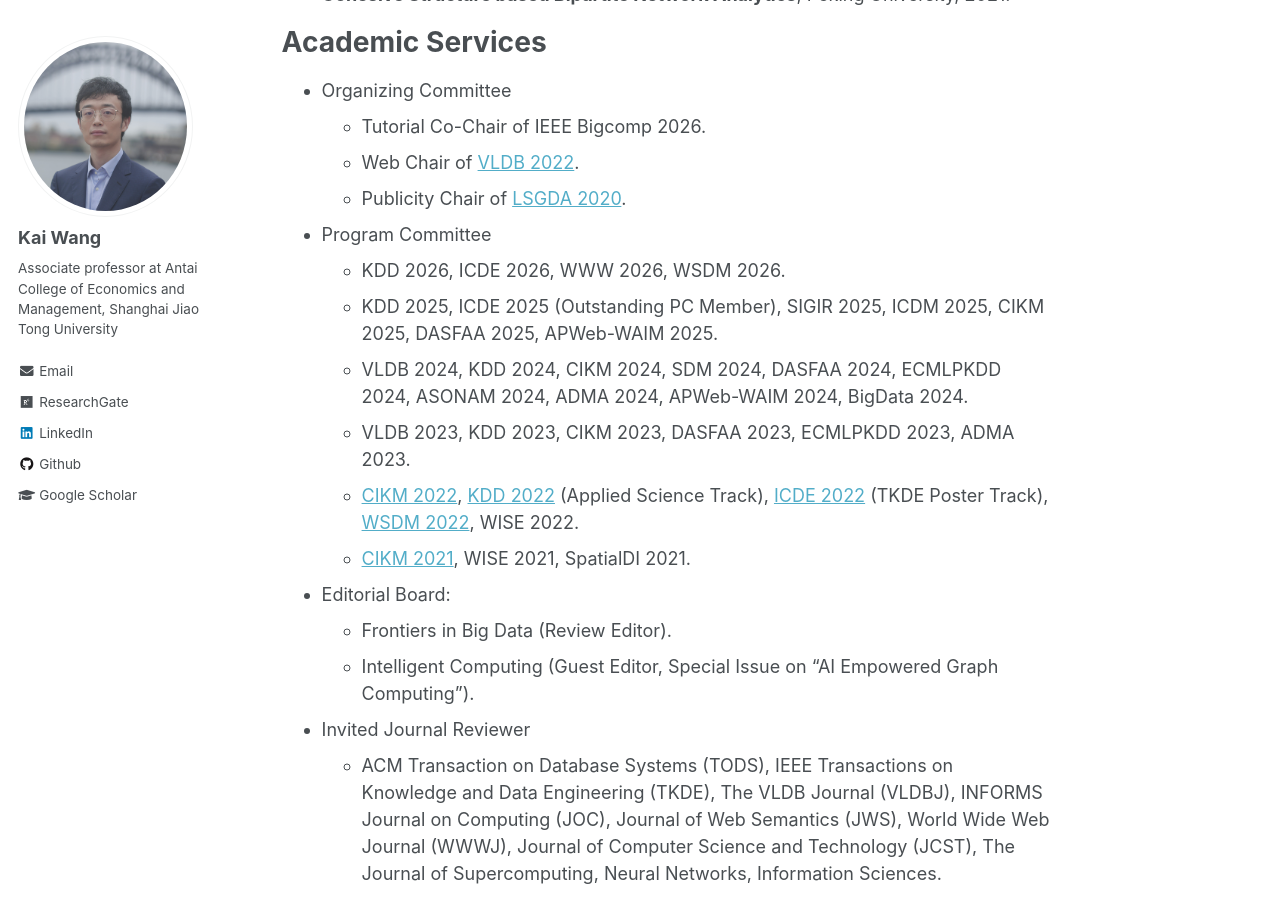
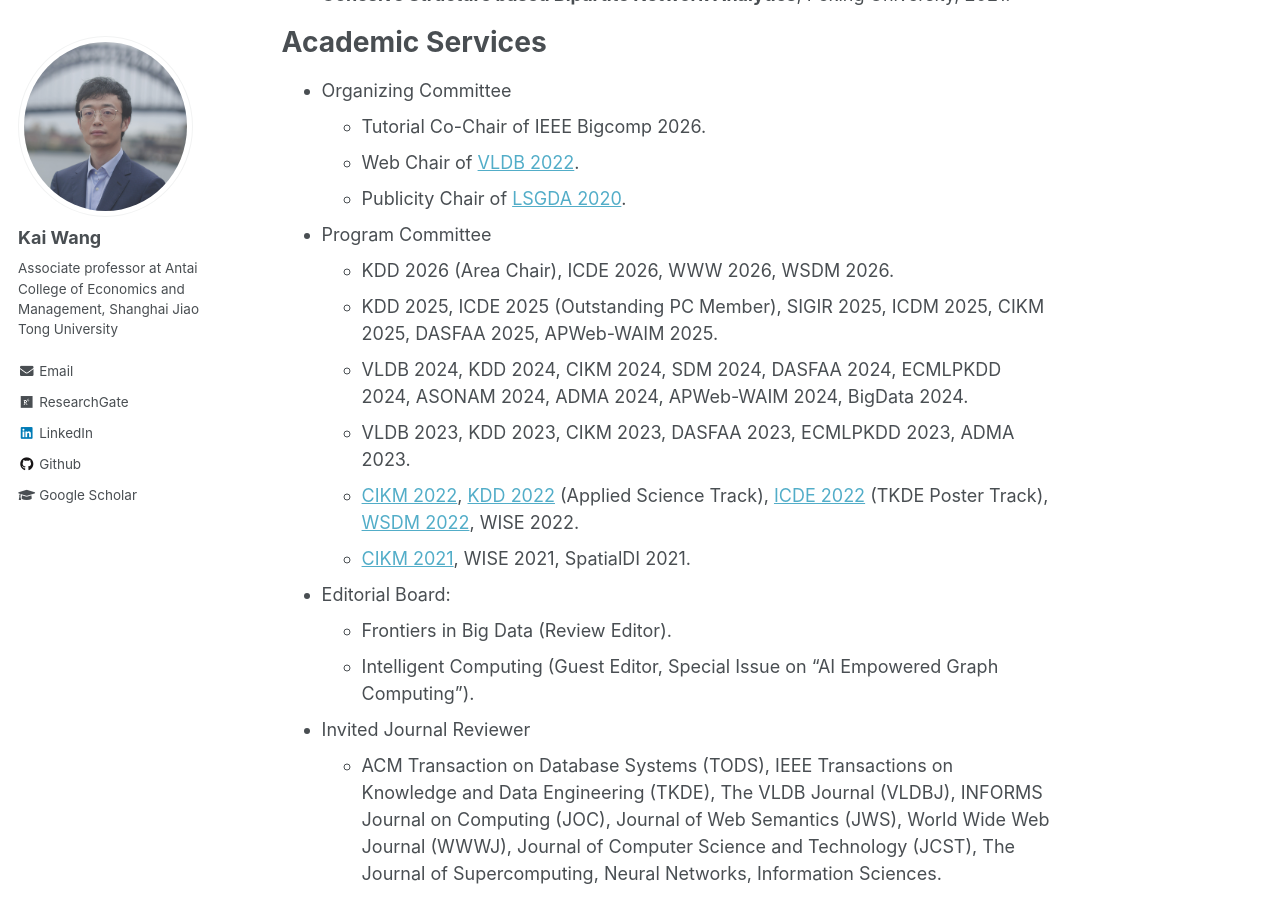
Before and after one commit to cs-kaiwang/cs-kaiwang.github.io, a Jekyll site: the page built from _pages/about.md, in a window 1280 px wide and 900 px high, scrolled down 6993 px. Built offline with Jekyll 4.4.1, drawn with Linux system fonts in a browser that asks for light colours.

Commit message:
Update about.md

```diff
--- a/_pages/about.md
+++ b/_pages/about.md
@@ -100,7 +100,7 @@ Academic Services
   - Publicity Chair of [LSGDA 2020](https://www.google.com/url?q=https%3A%2F%2Flsgda.github.io%2F2020%2F&sa=D&sntz=1&usg=AFQjCNFYfkgg9wBrWW8wUaG8GCGXJz3z_A).
 
 - Program Committee
-  - KDD 2026, ICDE 2026, WWW 2026, WSDM 2026.
+  - KDD 2026 (Area Chair), ICDE 2026, WWW 2026, WSDM 2026.
   - KDD 2025, ICDE 2025 (Outstanding PC Member), SIGIR 2025, ICDM 2025, CIKM 2025, DASFAA 2025, APWeb-WAIM 2025.
   - VLDB 2024, KDD 2024, CIKM 2024, SDM 2024, DASFAA 2024, ECMLPKDD 2024, ASONAM 2024, ADMA 2024, APWeb-WAIM 2024, BigData 2024.
   - VLDB 2023, KDD 2023, CIKM 2023, DASFAA 2023, ECMLPKDD 2023, ADMA 2023.
```
